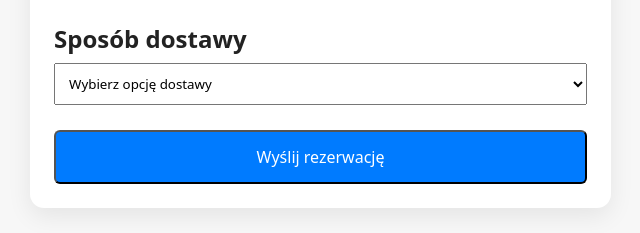
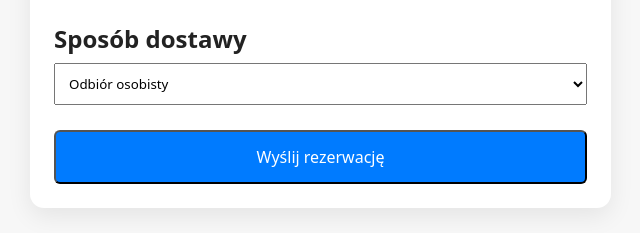
Before and after one commit to marekjansacha-dot/Strollmate, a plain HTML site: page rezerwacja.html in a window 1280 px wide. Shown: the part 715-948 px from the top of the page, 76-716 px from the left. Drawn offline with Linux system fonts and the light colour scheme; no server answers.

Commit message:
Update rezerwacja.html

```diff
--- a/rezerwacja.html
+++ b/rezerwacja.html
@@ -104,7 +104,6 @@
               required
               style="width:100%; padding:10px; margin-bottom:25px;"
             >
-              <option value="">Wybierz opcję dostawy</option>
               <option value="pickup">Odbiór osobisty</option>
               <option value="hotel">Dostawa do hotelu</option>
               <option value="airport">Dostawa na lotnisko Balice</option>
```
